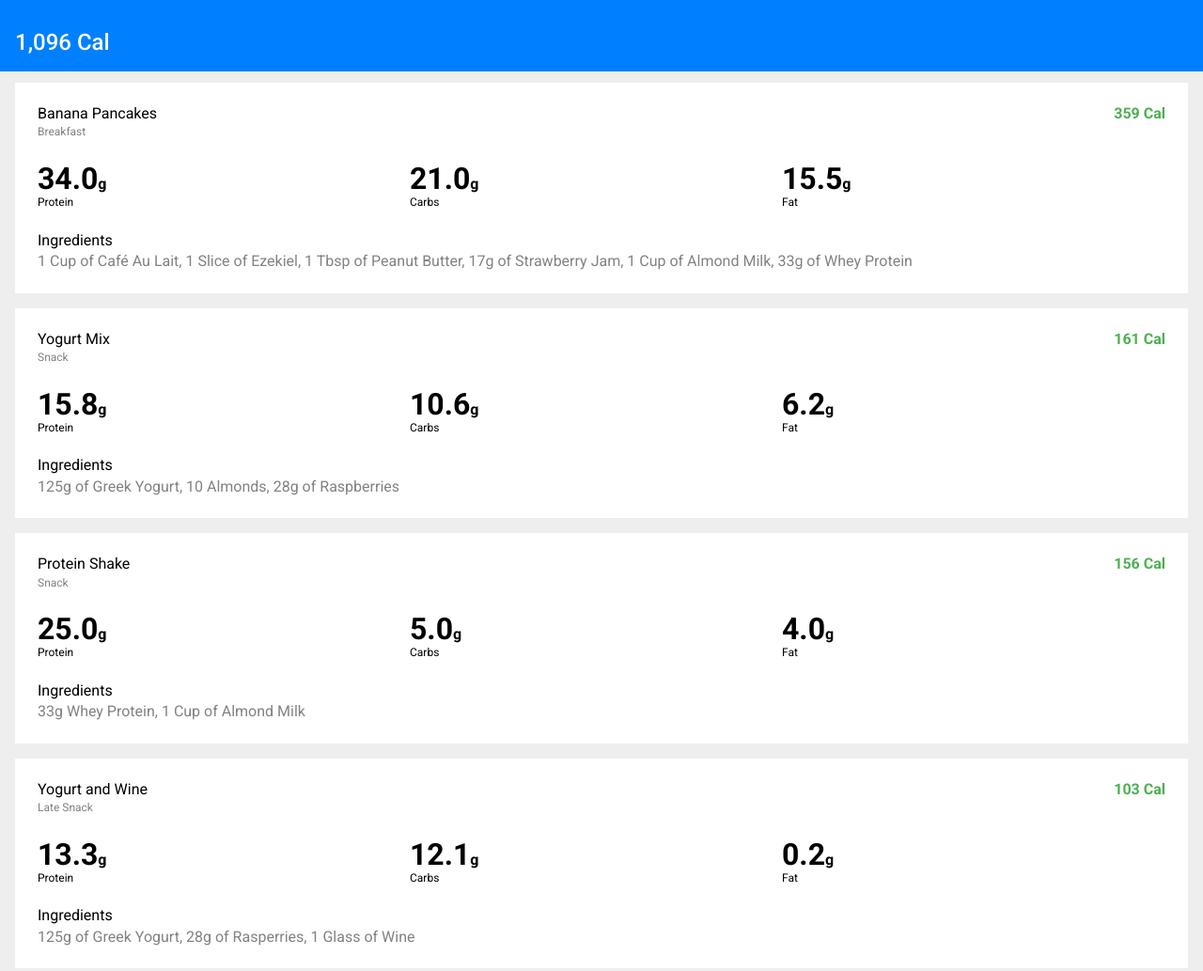
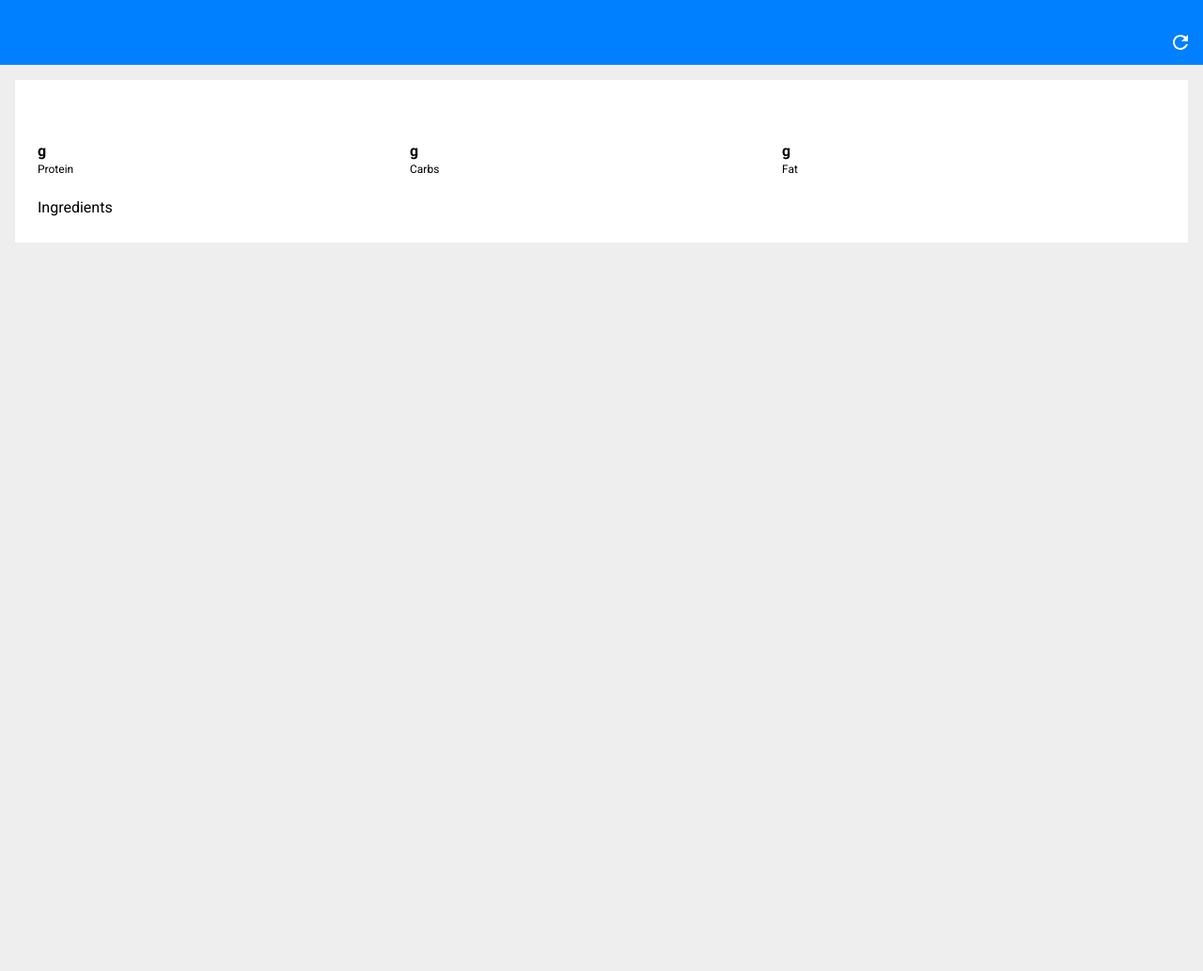
Before and after one commit to claudiovallejo/meal-app, a plain HTML site: page index.html in a window 1280 px wide. Shown: the top 1033 px of the page at 94% size. After the commit the page ends 800 px from the top, so only its background shows below. Drawn offline with Linux system fonts and the light colour scheme.

Commit message:
Cleaned up file; still need to remove  files; commented app.js script.

```diff
--- a/index.html
+++ b/index.html
@@ -11,42 +11,43 @@
   </head>
   <body class="bg-silver">
     <!-- Navigation -->
-    <nav class="js-header fixed top-0 w-100 cf bg-blue pt2 ph1 pb1 mb1">
-      <h1 class="js-total fl ma0 roboto fw5 f1_5 white">1,980 Calories</h1>
-      <img class="js-refresh fr" style="padding-top: 5px;" src="./images/refresh.svg" />
+    <nav class="js-header cf bg-blue pt2 ph1 pb1 mb1">
+      <h1 data-app="total" class="js-total fl ma0 roboto fw5 f1_5 white"></h1>
+      <img data-app="refresh" class="js-refresh fr" style="padding-top: 5px;" src="./images/refresh.svg" />
     </nav>
     <!-- Content -->
-    <main class="js-container ph1" style="padding-top: 88px;">
+    <main data-meal="container" class="js-container ph1">
       <!-- Meal Sample -->
-      <article class="js-template pa1_5 bg-white mb1">
+      <article data-meal="template" class="js-template pa1_5 bg-white mb1">
         <header>
           <div class="cf mb0_25">
-            <h3 class="js-name fl ma0 roboto fw4 f1 black"><!-- meal.name --></h3>
-            <h3 class="js-total fr ma0 roboto fw7 f1 green"><!-- Total Calories --></h3>
+            <h3 data-meal="name" class="js-name fl ma0 roboto fw4 f1 black"></h3>
+            <h3 data-meal="total" class="js-total fr ma0 roboto fw7 f1 green"></h3>
           </div>
           <div class="cf">
-            <h4 class="js-type fl ma0 roboto fw4 f0_75 dark-gray"><!-- meal.type --></h4>
-            <h4 class="js-value fr ma0 roboto fw4 f0_75 dark-gray"><!-- % Daily Value --></h4>
+            <h4 data-meal="type" class="js-type fl ma0 roboto fw4 f0_75 dark-gray"></h4>
+            <h4 data-meal="value" class="js-value fr ma0 roboto fw4 f0_75 dark-gray"></h4>
           </div>
         </header>
         <div class="cf pv1_5">
           <div class="fl w-33 cf">
-            <h1 class="js-protein ma0 roboto fw7 f2 black"><!-- meal.macros.protein --><span class="f1">g</span></h1>
+            <h1 data-meal="protein" class="js-protein ma0 roboto fw7 f2 black"><span class="f1">g</span></h1>
             <h4 class="ma0 roboto fw4 f0_75">Protein</h4>
           </div>
           <div class="fl w-33 cf">
-            <h1 class="js-carbs ma0 roboto fw7 f2 black"><!-- meal.macros.carbs --><span class="f1">g</span></h1>
+            <h1 data-meal="carbs" class="js-carbs ma0 roboto fw7 f2 black"><span class="f1">g</span></h1>
             <h4 class="ma0 roboto fw4 f0_75">Carbs</h4>
           </div>
           <div class="fl w-33 cf">
-            <h1 class="js-fat ma0 roboto fw7 f2"><!-- meal.macros.fat --><span class="f1">g</span></h1>
+            <h1 data-meal="fat" class="js-fat ma0 roboto fw7 f2"><span class="f1">g</span></h1>
             <h4 class="ma0 roboto fw4 f0_75">Fat</h4>
           </div>
         </div>
         <h4 class="ma0 mb0_25 roboto fw4 f1 black">Ingredients</h4>
-        <p class="js-ingredients ma0 roboto fw4 f1 dark-gray"><!-- meal.ingredients --></p>
+        <p data-meal="ingredients" class="js-ingredients ma0 roboto fw4 f1 dark-gray"></p>
       </article>
     </main>
-    <script type="text/javascript" src="./scripts/app.js"></script>
+    <!-- <script type="text/javascript" src="./scripts/app.js"></script> -->
+    <script type="text/javascript" src="./scripts/site.js"></script>
   </body>
 </html>
```
